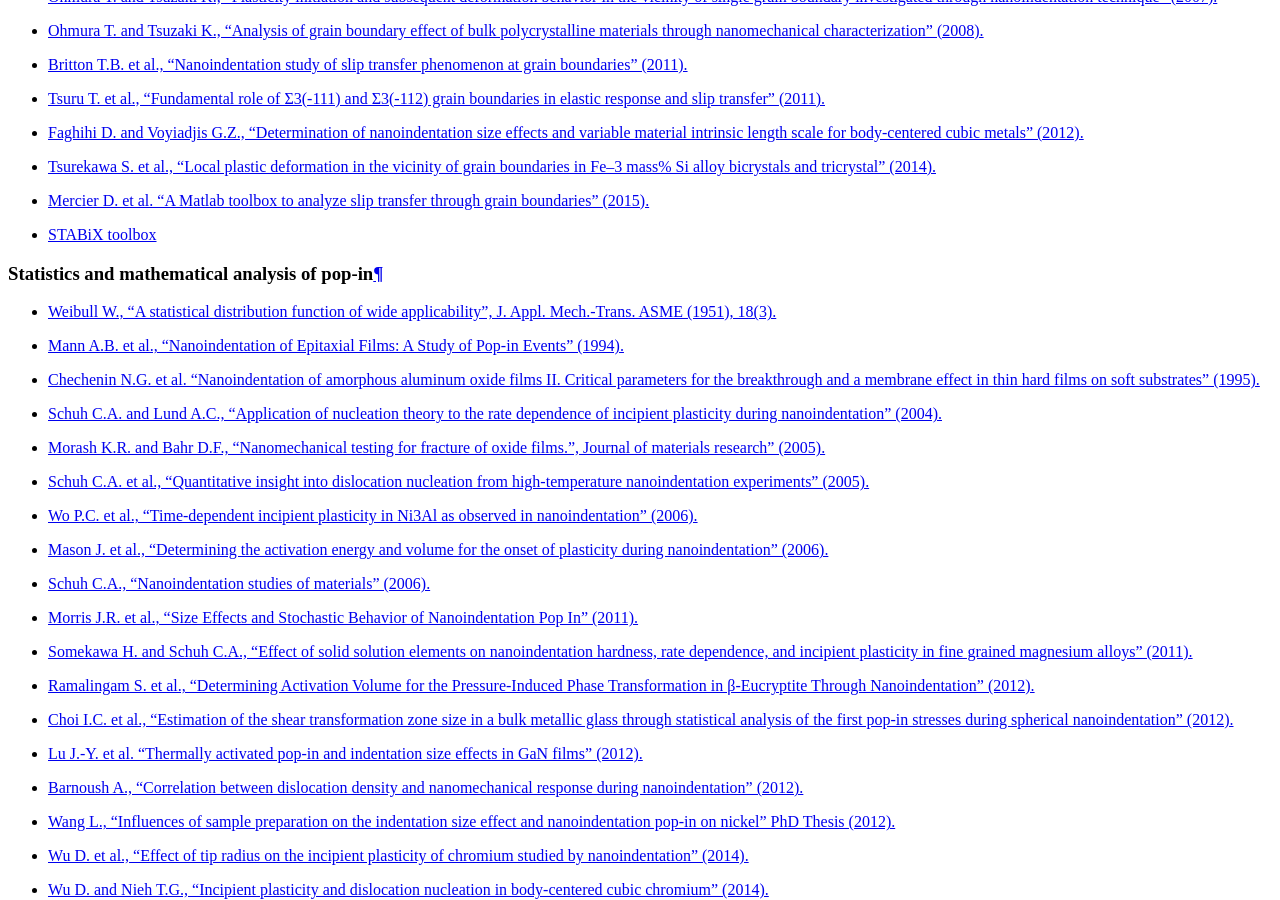
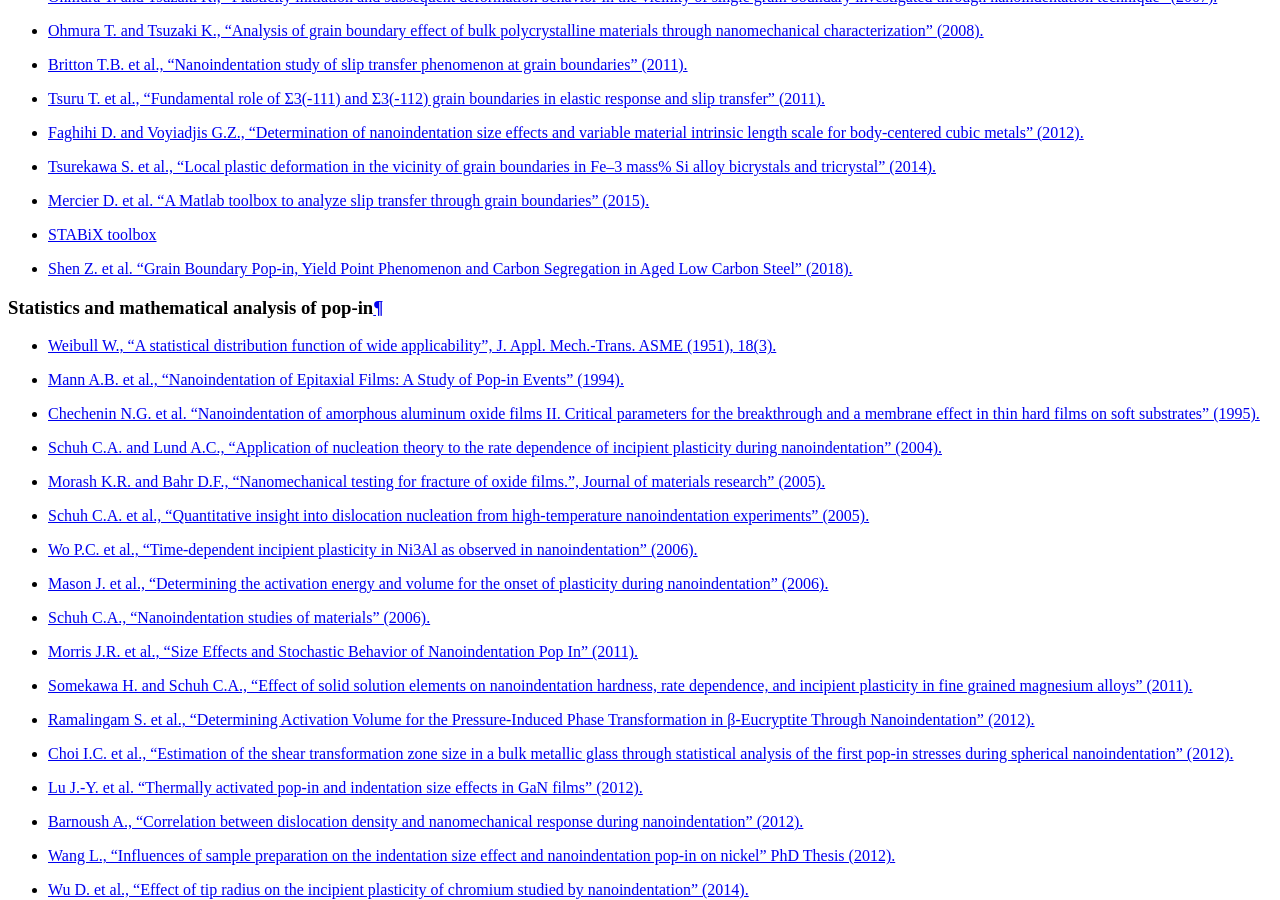
Before and after one commit to DavidMercier/PopIn, a Sphinx documentation site: the page built from doc/links_ref.rst, in a window 1280 px wide and 900 px high, scrolled down 7553 px. Built offline with Sphinx 7.4.7, drawn with Linux system fonts in a browser that asks for light colours; comment, search, counter and statistics services are not loaded.

Commit message:
updated doc

```diff
--- a/doc/links_ref.rst
+++ b/doc/links_ref.rst
@@ -256,6 +256,7 @@ Strain transfer across grain boundaries
 * `Tsurekawa S. et al., "Local plastic deformation in the vicinity of grain boundaries in Fe–3 mass% Si alloy bicrystals and tricrystal" (2014). <https://doi.org/10.1007/s10853-014-8150-2>`_
 * `Mercier D. et al. "A Matlab toolbox to analyze slip transfer through grain boundaries" (2015). <https://doi.org/10.1088/1757-899X/82/1/012090>`_
 * `STABiX toolbox <http://stabix.readthedocs.org/en/latest/>`_
+* `Shen Z. et al. "Grain Boundary Pop-in, Yield Point Phenomenon and Carbon Segregation in Aged Low Carbon Steel" (2018). <https://doi.org/10.2355/isijinternational.ISIJINT-2017-426>`_
 
 Statistics and mathematical analysis of pop-in
 +++++++++++++++++++++++++++++++++++++++++++++++
```
